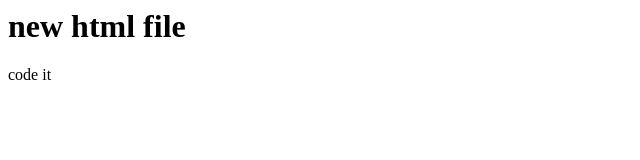
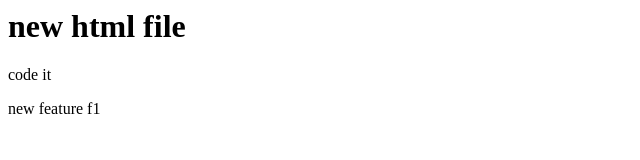
Before and after one commit to Shailesh-Gouda/1st_code, a plain HTML site: page index.html in a window 1280 px wide. Shown: the whole page, without its empty margins (0-640 px from the left). Drawn offline with Linux system fonts and the light colour scheme.

Commit message:
new feature

```diff
--- a/index.html
+++ b/index.html
@@ -1,2 +1,5 @@
 <h1>new html file </h1>
 <p1>code it</p1>
+<p>
+    new feature f1
+</p>
```
